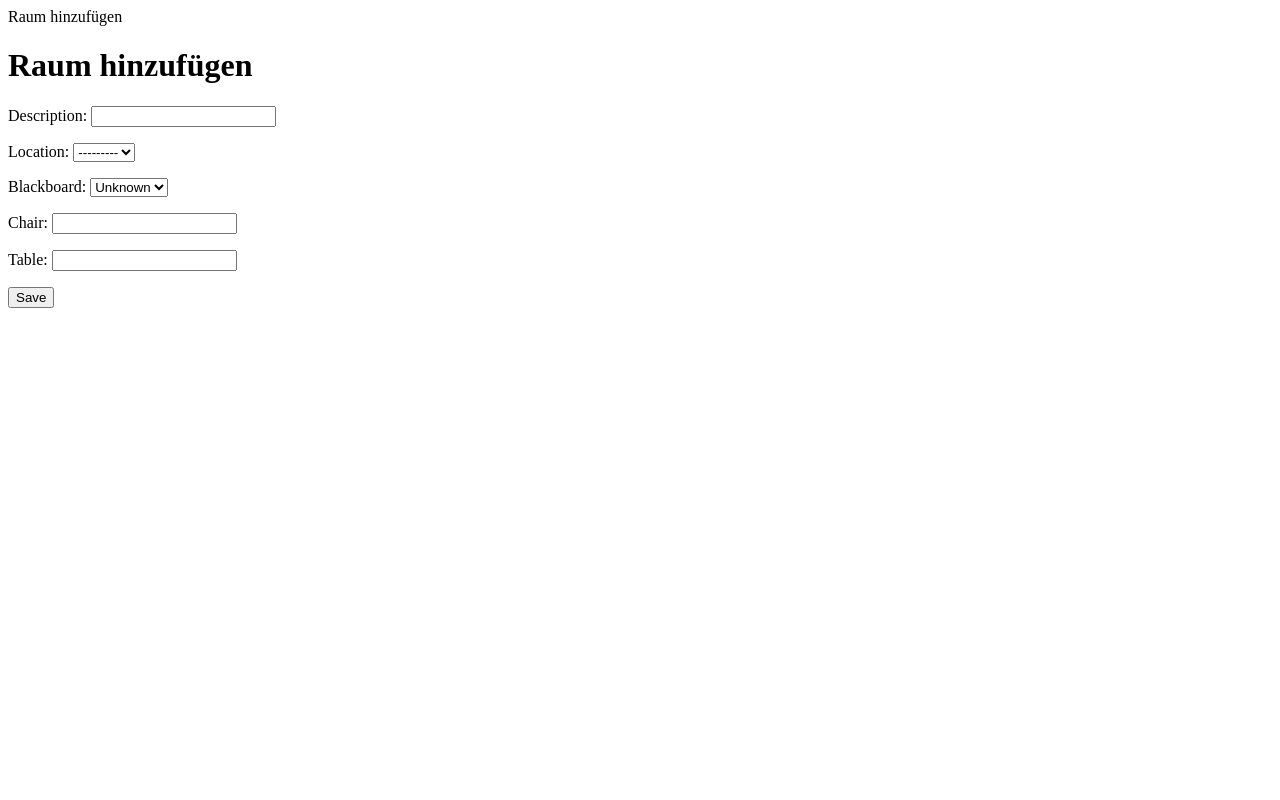
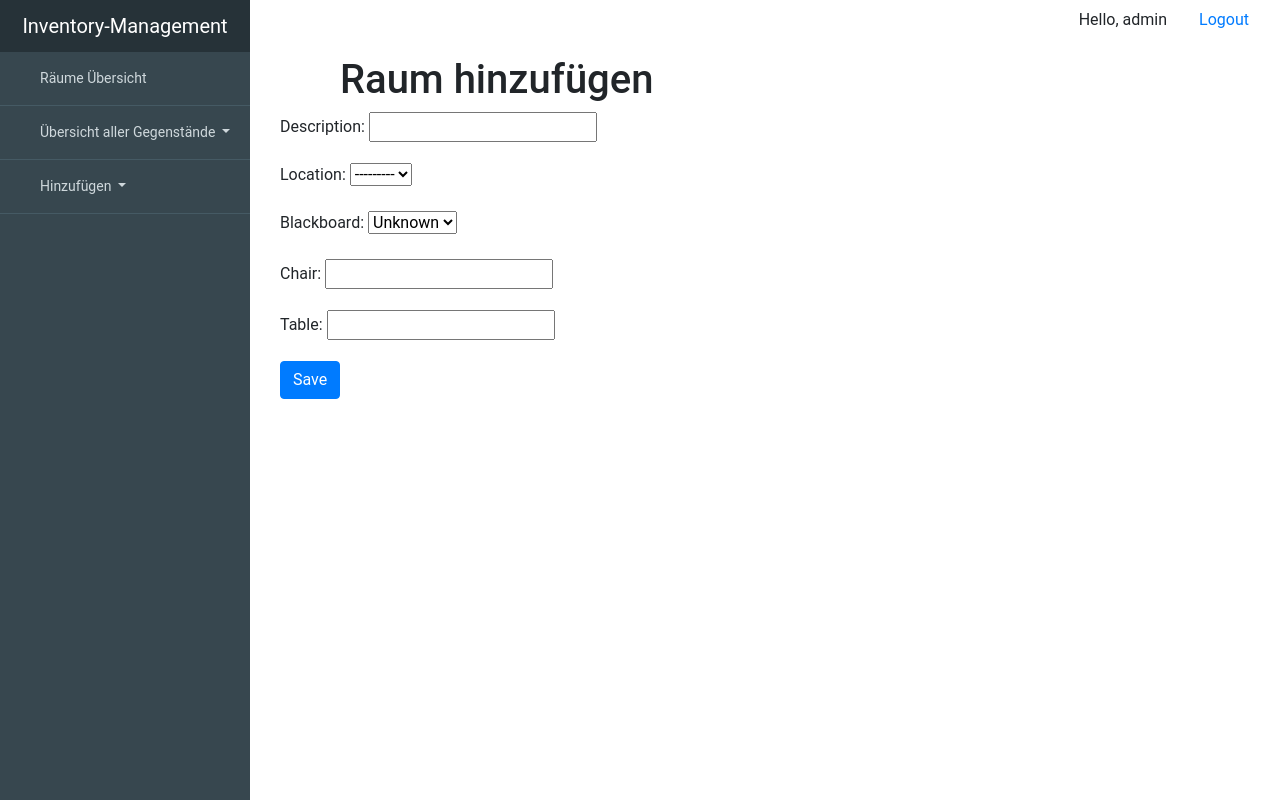
Before and after one commit to LilB0nd/Inventory, a Django app: page /add/room/ in a window 1280 px wide. Run offline with Django 3.2, Linux system fonts and the light colour scheme; a user stored in the database is signed in; data that the repository does not hold is empty; some libraries are stand-ins or nearby versions.

Commit message:
Merge remote-tracking branch 'origin/master'
# Conflicts:
#	.idea/workspace.xml
#	db.sqlite3
#	inventory_managementsentials/management/commands/import_rooms.py

```diff
--- a/inventory_managementsentials/templates/inventory_managementsentials/add/add_room.html
+++ b/inventory_managementsentials/templates/inventory_managementsentials/add/add_room.html
@@ -1,11 +1,19 @@
+{% extends "inventory_managementsentials/base.html" %}
 {% block title %}Raum hinzufügen{% endblock %}
 {% block content %}
+    <div class="container">
         <header>
+            <div class="editor-indent" style="margin-left: 20px; padding: 0 0 0 40px; margin-right: 50px">
+                <div class="inner">
                     <h1>Raum hinzufügen </h1>
+                </div>
+            </div>
+        </header>
 
-        </header>
-                <form method="POST">{% csrf_token %}
-                    {{ form.as_p }}
-                    <input type="submit" value="Save">
-                </form>
+        <form method="POST">{% csrf_token %}
+            {{ form.as_p }}
+            <input class="btn btn-primary" type="submit" value="Save">
+        </form>
+
+    </div>
 {% endblock %}
--- a/inventory_managementsentials/templates/inventory_managementsentials/base.html
+++ b/inventory_managementsentials/templates/inventory_managementsentials/base.html
@@ -26,7 +26,7 @@
     </header>
     <ul class="nav flex-column">
       <li class="nav-item">
-        <a class="nav-link" href="#">
+        <a class="nav-link" href="{% url 'inventory_managementsentials:RoomView' %}">
           <i class="zmdi zmdi-view-dashboard"></i> Räume Übersicht
         </a>
       </li>
@@ -36,12 +36,12 @@
           <i class="zmdi zmdi-view-dashboard"></i>Übersicht aller Gegenstände
       </a>
       <div class="dropdown-menu">
-          <a class="dropdown-item" style="color:black" href="#">Beamer</a>
-          <a class="dropdown-item" style="color:black" href="#">Leinwand</a>
-          <a class="dropdown-item" style="color:black" href="#">Computer</a>
-          <a class="dropdown-item" style="color:black" href="#">Bildschirm</a>
-          <a class="dropdown-item" style="color:black" href="#">Smardboard</a>
-          <a class="dropdown-item" style="color:black" href="#">Audioanlage</a>
+          <a class="dropdown-item" style="color:black" href="{% url 'inventory_managementsentials:BeamerView'%}">Beamer</a>
+          <a class="dropdown-item" style="color:black" href="{% url 'inventory_managementsentials:CanvasView'%}">Leinwand</a>
+          <a class="dropdown-item" style="color:black" href="{% url 'inventory_managementsentials:ComputerView'%}">Computer</a>
+          <a class="dropdown-item" style="color:black" href="{% url 'inventory_managementsentials:ScreenView'%}">Bildschirm</a>
+          <a class="dropdown-item" style="color:black" href="{% url 'inventory_managementsentials:SmartBoardView'%}">Smardboard</a>
+          <a class="dropdown-item" style="color:black" href="{% url 'inventory_managementsentials:SpeakerSetView'%}">Audioanlage</a>
       </div>
     </li>
         <li class="nav-item dropdown">
@@ -49,13 +49,13 @@
           <i class="zmdi zmdi-view-dashboard"></i>Hinzufügen
       </a>
       <div class="dropdown-menu">
-          <a class="dropdown-item" style="color:black" href="#">Raum</a>
-          <a class="dropdown-item" style="color:black" href="#">Beamer</a>
-          <a class="dropdown-item" style="color:black" href="#">Leinwand</a>
-          <a class="dropdown-item" style="color:black" href="#">Computer</a>
-          <a class="dropdown-item" style="color:black" href="#">Bildschirm</a>
-          <a class="dropdown-item" style="color:black" href="#">Smardboard</a>
-          <a class="dropdown-item" style="color:black" href="#">Audioanlage</a>
+          <a class="dropdown-item" style="color:black" href="{% url 'inventory_managementsentials:AddRoom'%}">Raum</a>
+          <a class="dropdown-item" style="color:black" href="{% url 'inventory_managementsentials:AddBeamer'%}">Beamer</a>
+          <a class="dropdown-item" style="color:black" href="{% url 'inventory_managementsentials:AddCanvas'%}">Leinwand</a>
+          <a class="dropdown-item" style="color:black" href="{% url 'inventory_managementsentials:AddComputer'%}">Computer</a>
+          <a class="dropdown-item" style="color:black" href="{% url 'inventory_managementsentials:AddScreen'%}">Bildschirm</a>
+          <a class="dropdown-item" style="color:black" href="{% url 'inventory_managementsentials:AddSmardboard'%}">Smardboard</a>
+          <a class="dropdown-item" style="color:black" href="{% url 'inventory_managementsentials:AddSpeakerset'%}">Audioanlage</a>
       </div>
     </li>
 
--- a/inventory_managementsentials/urls.py
+++ b/inventory_managementsentials/urls.py
@@ -14,13 +14,13 @@ urlpatterns = [
     url(r'^canvas/all$', views.CanvasView.as_view(), name='CanvasView'),
     url(r'^speakerset/all$', views.SpeakerSetView.as_view(), name='SpeakerSetView'),
     url(r'^room/(?P<pk>.+)/$', views.RoomDetailView.as_view(), name='room'),
-    url(r'^add/room/$', room_create_view),
-    url(r'^add/beamer/$', beamer_create_view),
-    url(r'^add/computer/$', computer_create_view),
-    url(r'^add/screen/$', screen_create_view),
-    url(r'^add/smartboard/$', smartboard_create_view),
-    url(r'^add/canvas/$', canvas_create_view),
-    url(r'^add/speakerset/$', speakerset_create_view),
+    url(r'^add/room/$', room_create_view,  name='AddRoom'),
+    url(r'^add/beamer/$', beamer_create_view, name='AddBeamer'),
+    url(r'^add/computer/$', computer_create_view, name='AddComputer'),
+    url(r'^add/screen/$', screen_create_view, name='AddScreen'),
+    url(r'^add/smartboard/$', smartboard_create_view, name='AddSmardboard'),
+    url(r'^add/canvas/$', canvas_create_view, name='AddCanvas'),
+    url(r'^add/speakerset/$', speakerset_create_view, name='AddSpeakerset'),
     url(r'^delete/room/(?P<pk>.+)/$', room_delete_view),
     url(r'^update/room/(?P<pk>.+)/$', room_update_view),
     url(r'^update/beamer/(?P<pk>.+)/$', beamer_update_view),
```
Also changed, not shown: inventory_managementsentials/templates/inventory_managementsentials/add/add_beamer.html (+16 -7 lines), inventory_managementsentials/templates/inventory_managementsentials/add/add_canvas.html (+11 -5 lines), inventory_managementsentials/templates/inventory_managementsentials/add/add_computer.html (+8 -2 lines), inventory_managementsentials/templates/inventory_managementsentials/add/add_screen.html (+11 -5 lines), inventory_managementsentials/templates/inventory_managementsentials/add/add_smartboard.html (+14 -6 lines), inventory_managementsentials/templates/inventory_managementsentials/add/add_speakerset.html (+16 -7 lines).
